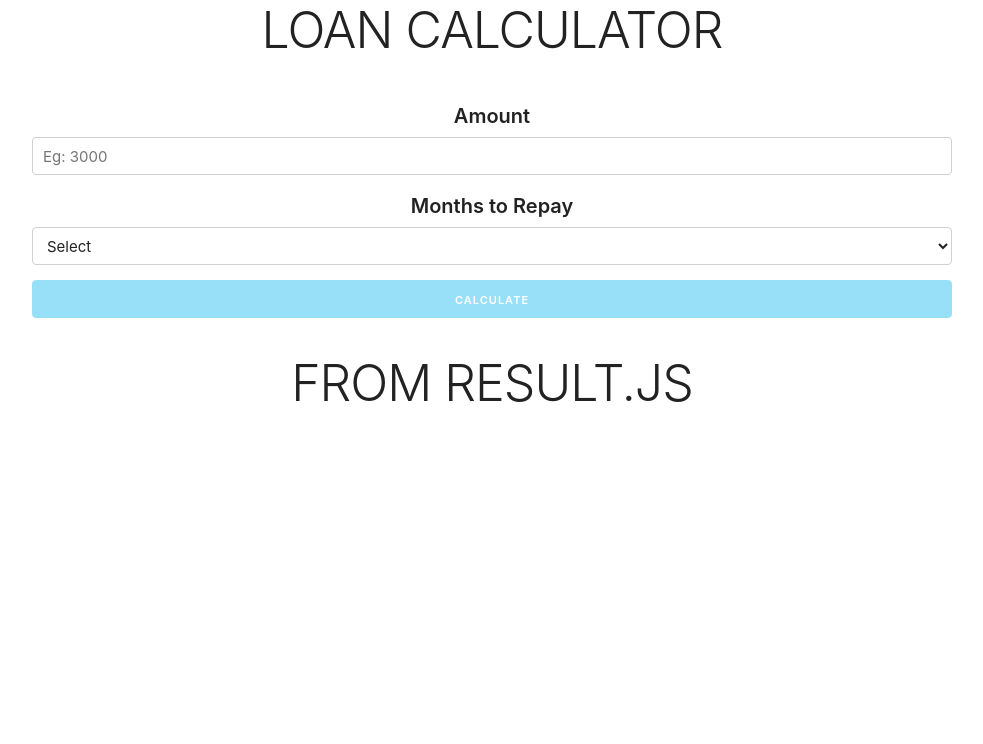
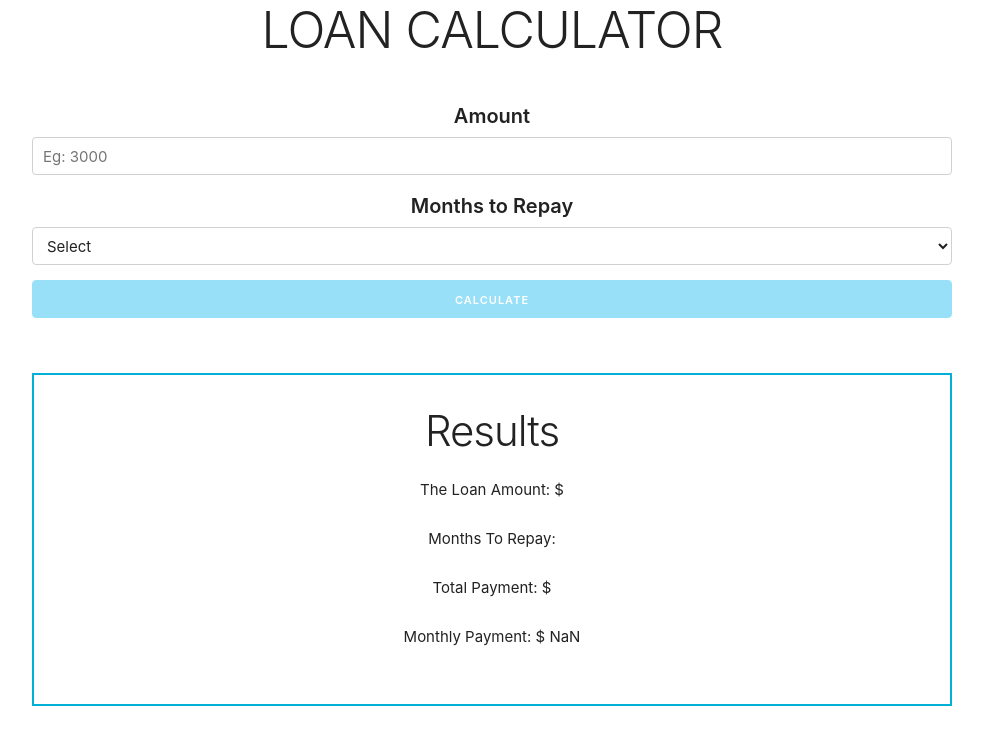
Before and after one commit to devrolet/loan-calc, a React (Create React App) app: page / in a window 1280 px wide. Shown: the top 744 px of the page, without its empty margins (148-1131 px from the left). Built offline with nearby package versions, Linux system fonts and the light colour scheme.

Commit message:
Display Result Data

```diff
--- a/src/App.js
+++ b/src/App.js
@@ -26,6 +26,7 @@ class App extends Component {
     })
   }
   render() {
+    const {term, amount, total} = this.state;
     return (
       <Fragment>
         <div className="App">
@@ -34,10 +35,13 @@ class App extends Component {
             <Form
               loanInformation={this.loanInformation}
             />
-
-            <Result
-              text = "This is a string of text"
-            />
+            <div className="messages">
+              <Result
+                total={total}
+                amount={amount}
+                term={term}
+              />
+            </div>
           </div>
         </div>
       </Fragment>
--- a/src/components/Result.js
+++ b/src/components/Result.js
@@ -1,6 +1,17 @@
+// Functional Components do not allow the this keyword
 import React from 'react';
 
-const Result = () => (
-    <h1>From Result.JS</h1>
-)
+const Result = (props) => {
+    console.log(props);
+
+    return (
+        <div class="u-full-width result">
+            <h2>Results</h2>
+            <p>The Loan Amount: $ {props.amount}</p>
+            <p>Months To Repay: {props.term}</p>
+            <p>Total Payment: $ {props.total}</p>
+            <p>Monthly Payment: $ {(props.total / props.term).toFixed(2)}</p>
+        </div>
+    );
+}
 export default Result;
--- a/src/index.css
+++ b/src/index.css
@@ -31,7 +31,8 @@ h1 {
 
 /* Form Styles */
 
-form {
+form,
+.messages {
   padding: 2rem;
   max-width: 800;
   margin: 0 auto;
@@ -45,3 +46,12 @@ form label {
 input[type="submit"]:disabled {
   opacity: .5;
 }
+
+.messages {
+  text-align: center;
+}
+
+.result {
+  border: 2px solid #00b0d7;
+  padding: 3rem 0;
+}
```
